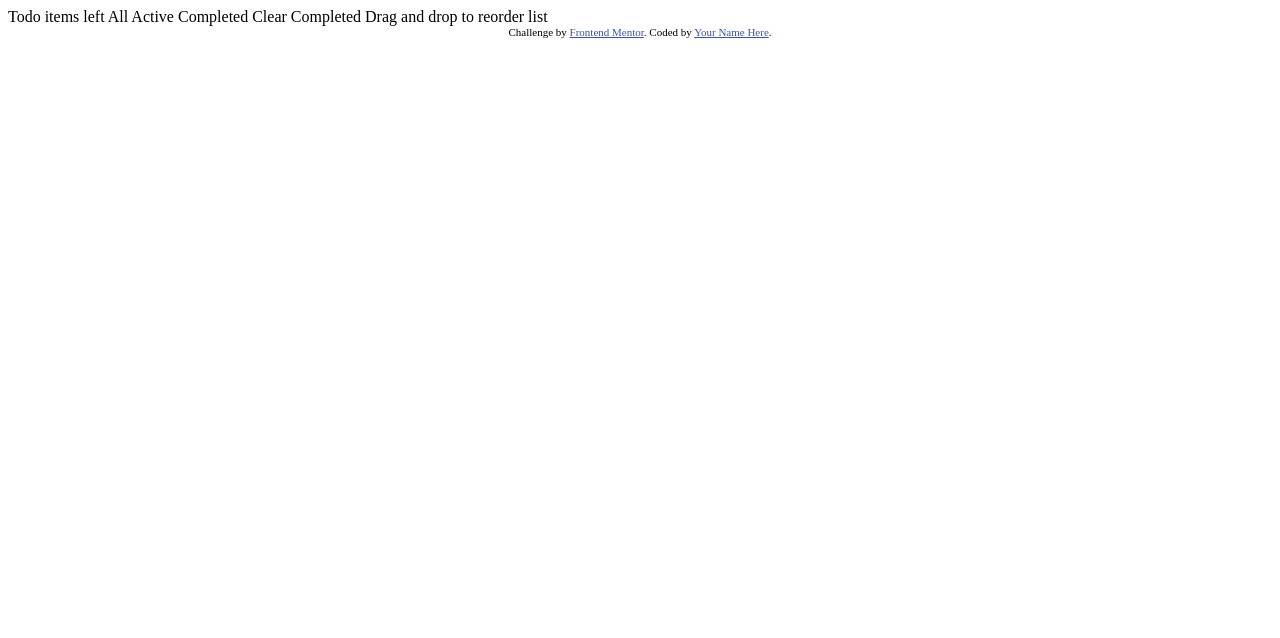
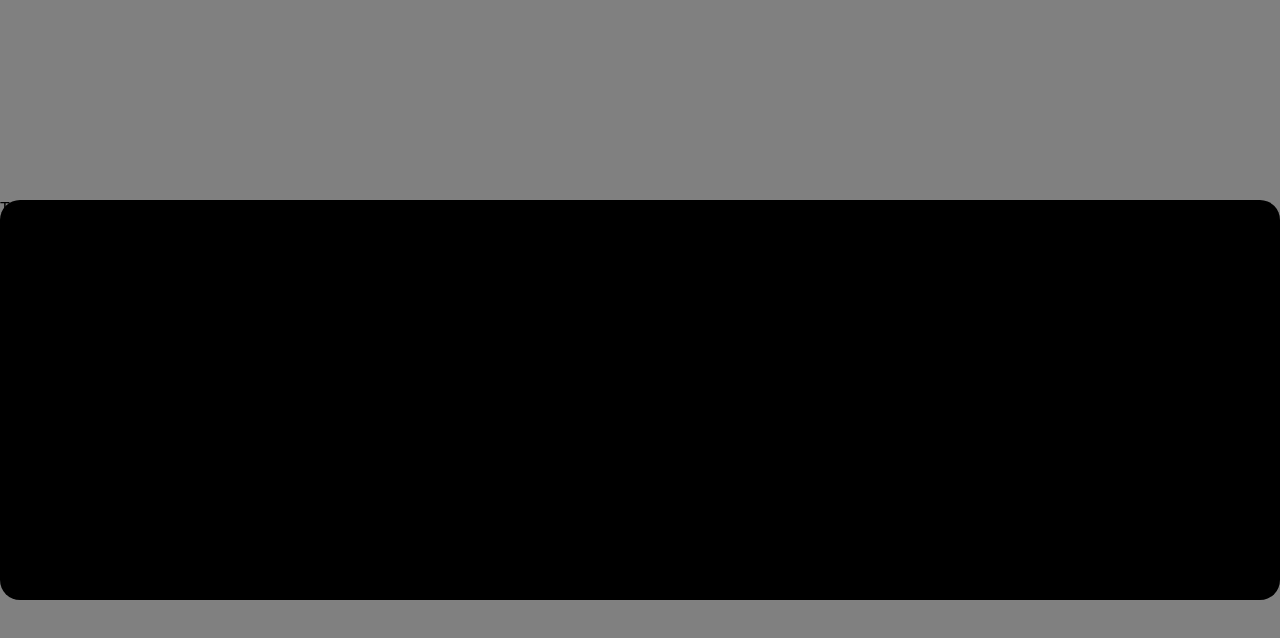
Before and after one commit to nickster369/todo-app, a plain HTML site: page index.html in a window 1280 px wide. Drawn offline with Linux system fonts and the light colour scheme.

Commit message:
setting files up

```diff
--- a/index.html
+++ b/index.html
@@ -1,21 +1,18 @@
 <!DOCTYPE html>
-<html lang="en">
+<html lang = "en">
 <head>
-  <meta charset="UTF-8">
-  <meta name="viewport" content="width=device-width, initial-scale=1.0"> <!-- displays site properly based on user's device -->
-
-  <link rel="icon" type="image/png" sizes="32x32" href="./images/favicon-32x32.png">
+  <meta charset = "UTF-8">
+  <meta name = "viewport" content = "width=device-width, initial-scale=1.0">
+  <!-- displays site properly based on user's device -->
+  <link rel = "stylesheet" href = "style.css">
+  <link rel = "icon" type = "image/png" sizes = "32x32" href = "./images/favicon-32x32.png">
 
   <title>Frontend Mentor | Todo app</title>
 
-  <!-- Feel free to remove these styles or customise in your own stylesheet 👍 -->
-  <style>
-    .attribution { font-size: 11px; text-align: center; }
-    .attribution a { color: hsl(228, 45%, 44%); }
-  </style>
+
 </head>
 <body>
-
+<div class = "bodyContainer">
   Todo
 
   <!-- Add dynamic number --> items left
@@ -27,10 +24,8 @@
   Clear Completed
 
   Drag and drop to reorder list
+</div>
 
-  <div class="attribution">
-    Challenge by <a href="https://www.frontendmentor.io?ref=challenge" target="_blank">Frontend Mentor</a>.
-    Coded by <a href="#">Your Name Here</a>.
-  </div>
+
 </body>
 </html>
--- a/style.css
+++ b/style.css
@@ -0,0 +1,20 @@
+html, body, .bodyContainer {
+  margin: 0;
+  padding: 0;
+  font-family: arial, sans-serif;
+}
+
+body {
+  height: 100vh;
+  justify-content: center;
+  display: flex;
+  align-items: center;
+  background-color: grey;
+}
+
+.bodyContainer {
+  width: 100%;
+  height: 50%;
+  background-color: black;
+  border-radius: 20px;
+}
```
